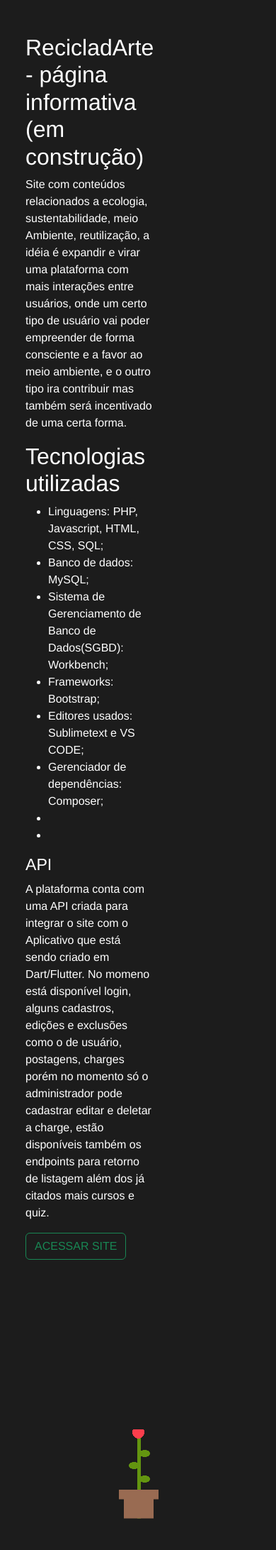
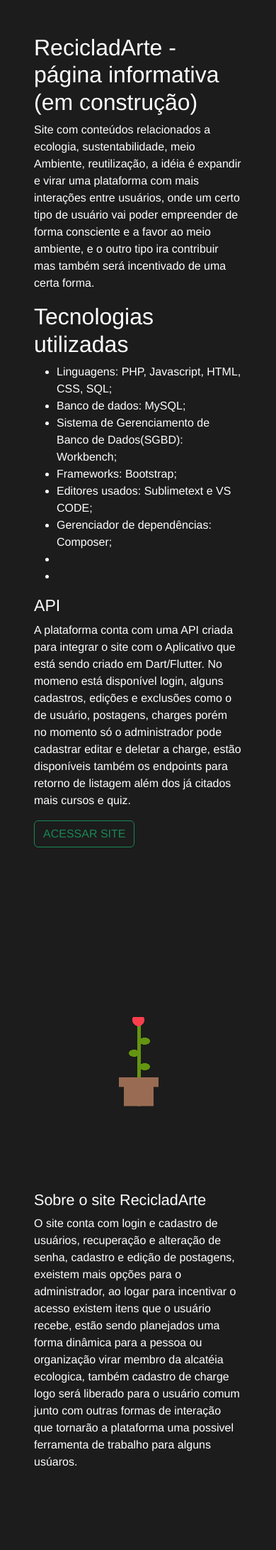
Before and after one commit to Maycon-crz/maycon-crz.github.io, a PHP site: page /pages/recicladarte.html in a window 390 px wide. Shown: the part 56-2240 px from the top of the page at 71% size. Run offline with PHP 8.4, Linux system fonts and the light colour scheme; some libraries are stand-ins or nearby versions.

Commit message:
Responsividade pagina recicladarte

```diff
--- a/assets/css/style.css
+++ b/assets/css/style.css
@@ -9,6 +9,7 @@
 body{
     background-color: #1C1C1C !important;
     color:white;
+    overflow-x: hidden;
 }
 
 h1, h2{
--- a/index.html
+++ b/index.html
@@ -257,7 +257,9 @@
                 <div class="card border-success mb-3">
                     <div class="card-header">Aplicativo - RecicladArte (Em construção)</div>
                     <div class="card-body d-flex align-items-end flex-column">
-                        <h4 class="card-title">App RecicladArte</h4>
+                        <h4 class="card-title"><a href="https://play.google.com/store/apps/details?id=com.recicladarte.app_recicladarte"
+                            class="text-white" target="_blank">App RecicladArte</a>
+                        </h4>
                         <p class="card-text">Aplicativo com o objetivo de facilitar o acesso a plataforma recicladarte,
                             totalmente integrado com o site utilizando API PHP, consumida no Flutter por este aplicativo
                             é construído nesta tecnologia.</p>
--- a/pages/recicladarte.html
+++ b/pages/recicladarte.html
@@ -52,9 +52,9 @@
             </div>
         </div>
     </nav>
-    <main>
+    <main class="container-fluid">
         <section class="row">
-            <div class="col-8 p-5">
+            <div class="col-md-8 col-sm-12 p-5">
                 <h1>RecicladArte - página informativa (em construção)</h1>
                 <p>Site com conteúdos relacionados a ecologia, sustentabilidade, meio Ambiente, reutilização, a idéia é expandir e virar uma plataforma com mais interações entre usuários, onde um certo tipo de usuário vai poder empreender de forma consciente e a favor ao meio ambiente, e o outro tipo ira contribuir mas também será incentivado de uma certa forma.</p>
                 <h2>Tecnologias utilizadas</h2>
@@ -72,21 +72,21 @@
                 <p>A plataforma conta com uma API criada para integrar o site com o Aplicativo que está sendo criado em Dart/Flutter. No momeno está disponível login, alguns cadastros, edições e exclusões como o de usuário, postagens, charges porém no momento só o administrador pode cadastrar editar e deletar a charge, estão disponíveis também os endpoints para retorno de listagem além dos já citados mais cursos e quiz.</p>
                 <a href="https://www.recicladarte.com/" target="_blank"><button type="button" class="btn btn-outline-success">ACESSAR SITE</button></a>
             </div>
-            <div class="col-md-2 pt-5">
+            <div class="col-md-2 col-sm-12 pt-5">
                 <a href="https://www.recicladarte.com" target="_blank"><amp-img src="../assets/img/logo_recicladarte.jpg" alt="Logo da plataforma Recicladarte" class="projectImages mt-5" layout="responsive"></amp-img></a>
             </div>
-            <div class="col-md-2 col-xs-12 growingLine">
+            <div class="col-md-2 col-sm-12 growingLine">
                 <div class="growing"></div>
             </div>
         </section>
         <section class="row">
-            <article class="col-9 px-5">
+            <article class="col-md-9 col-sm-12 px-5">
                 <h4>Sobre o site RecicladArte</h4>
                 <p>O site conta com login e cadastro de usuários, recuperação e alteração de senha, cadastro e edição de postagens, exeistem mais opções para o administrador, ao logar para incentivar o acesso existem itens que o usuário recebe, estão sendo planejados uma forma dinâmica para a pessoa ou organização virar membro da alcatéia ecologica, também cadastro de charge logo será liberado para o usuário comum junto com outras formas de interação que tornarão a plataforma uma possivel ferramenta de trabalho para alguns usúaros.</p>
             </article>
         </section>
         <section class="row">
-            <div class="col-9 p-5">
+            <div class="col-md-9 col-sm-12 p-5">
                 <amp-base-carousel loop="true"  width="600" height="400" layout="responsive">
                     <amp-img src="../assets/img/pages/home.PNG" width="600" height="400" layout="responsive"></amp-img>
                     <amp-img src="../assets/img/pages/diy.PNG" width="600" height="400" layout="responsive"></amp-img>
@@ -95,7 +95,7 @@
                     <amp-img src="../assets/img/pages/cadastro.PNG" width="600" height="400" layout="responsive"></amp-img>
                 </amp-base-carousel>
             </div>
-            <div class="col-3 flowerLine">
+            <div class="col-md-3 col-sm-12 flowerLine">
                 <div class="flower">
                     <div class="f-wrapper">
                         <div class="flower__line"></div>
```
